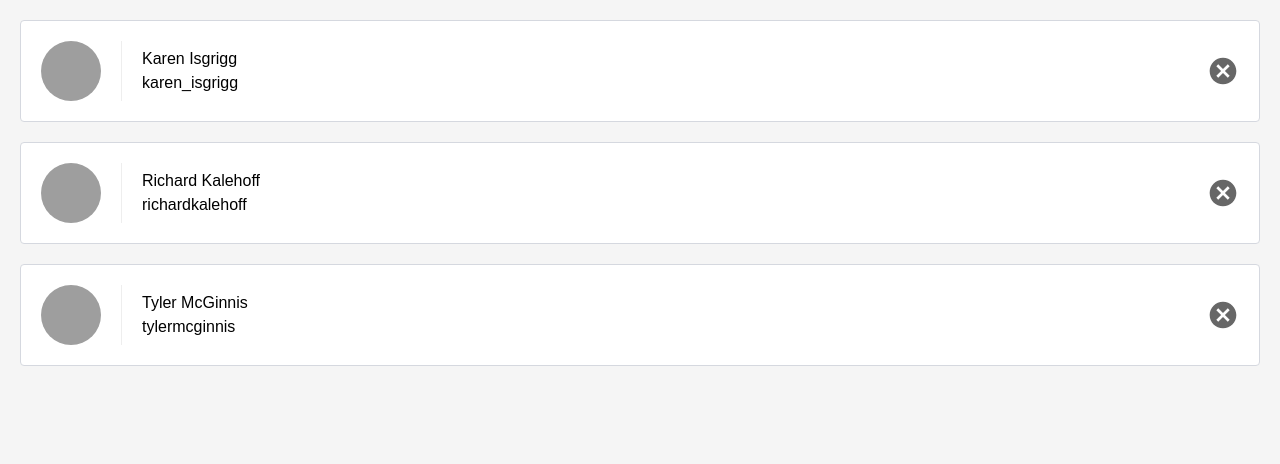
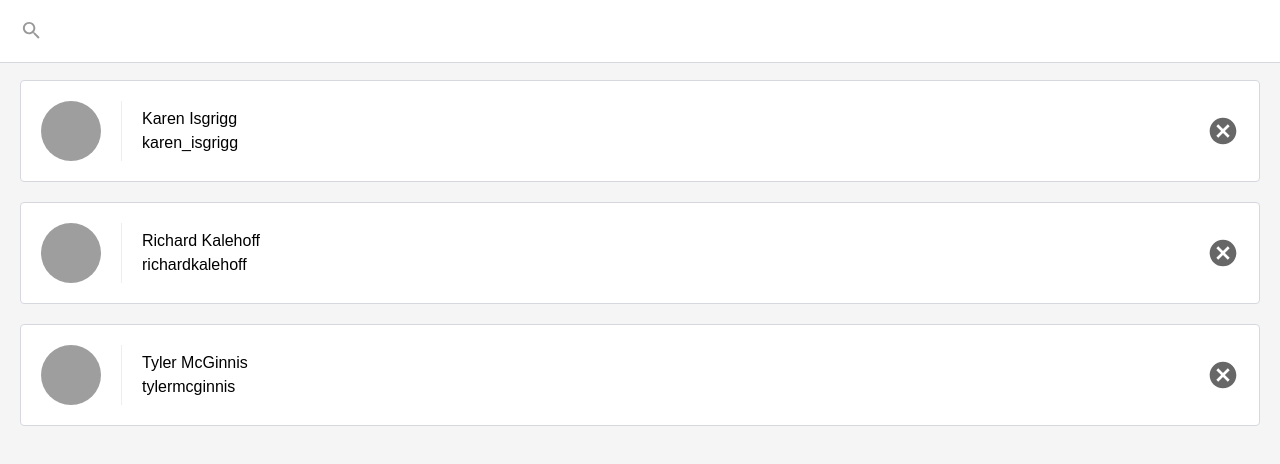
Before and after one commit to jhgilbert/contacts, a React (Create React App) app: page / in a window 1280 px wide. Shown: the top 464 px of the page. Built offline with nearby package versions, Linux system fonts and the light colour scheme.

Commit message:
Collect search query

```diff
--- a/src/ListContacts.js
+++ b/src/ListContacts.js
@@ -1,11 +1,31 @@
-import React from 'react'
+import React, { Component } from 'react'
 import PropTypes from 'prop-types'
 
-function ListContacts(props) {
-
+class ListContacts extends Component {
+  static propTypes = {
+    contacts: PropTypes.array.isRequired,
+    onDeleteContact: PropTypes.func.isRequired
+  }
+  state = {
+    query: ''
+  }
+  updateQuery = (query) => {
+    this.setState(() => ({
+      query: query.trim()
+    }))
+  }
+  render() {
     return (
+      <div className='list-contacts'>
+        <div className='list-contacts-top'>
+          <input className='search-contacts'
+            type='text'
+            value={this.state.query}
+            onChange={(event) => this.updateQuery(event.target.value)}
+          />
+        </div>
         <ol className='contact-list'>
-      {props.contacts.map((contact) => (
+          {this.props.contacts.map((contact) => (
             <li key={contact.id} className='contact-list-item'>
               <div
                 className='contact-avatar'
@@ -17,18 +37,15 @@
                 <p>{contact.name}</p>
                 <p>{contact.handle}</p>
               </div>
-          <button onClick={() => props.onDeleteContact(contact)} className='contact-remove'>
+              <button onClick={() => this.props.onDeleteContact(contact)} className='contact-remove'>
                 Remove
               </button>
             </li>
           ))}
         </ol>
+      </div>
     )
   }
-
-ListContacts.propTypes = {
-  contacts: PropTypes.array.isRequired,
-  onDeleteContact: PropTypes.func.isRequired
 }
 
 export default ListContacts;
```
Lines whose indentation alone changed are shown as unchanged.
